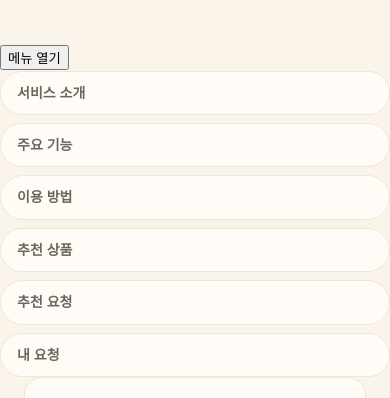
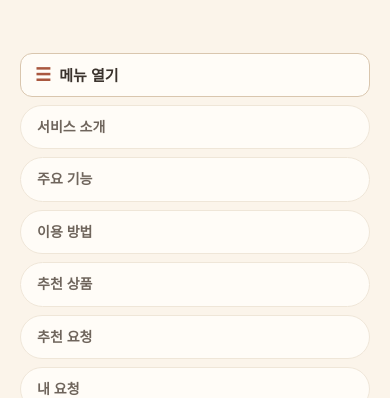
Before and after one commit to JJ2210-J/jjpick-intro, a plain HTML site: page index.html in a window 390 px wide. Shown: the part 231-629 px from the top of the page. Drawn offline with Linux system fonts and the light colour scheme.

Commit message:
feat(week10): 고정 메뉴·현재 위치 표시·모바일 메뉴 열기/닫기·필터 결과 스타일 추가
Co-Authored-By: Claude Opus 5.5 <noreply@anthropic.com>

```diff
--- a/style.css
+++ b/style.css
@@ -80,13 +80,35 @@ main,
   color: #6f655c;
 }
 
-/* ===== 페이지 내부 이동 메뉴: 허브의 필터 칩 모양 ===== */
+/* ===== 10주차: 주요 메뉴 — 화면 위에 고정, 현재 위치는 채운 칩으로 구분 ===== */
+html {
+  scroll-behavior: smooth;
+}
+
+@media (prefers-reduced-motion: reduce) {
+  html {
+    scroll-behavior: auto;
+  }
+}
+
+.site-nav {
+  position: sticky;
+  top: 0;
+  z-index: 30;
+  width: 100%;
+  margin-bottom: 24px;
+  padding: 10px 24px;
+  background-color: rgba(251, 244, 234, 0.95);
+  border-bottom: 1px solid #efe6d8;
+}
+
 .site-nav ul {
   display: flex;
   flex-wrap: wrap;
   justify-content: center;
   gap: 8px;
-  margin: 0;
+  max-width: 1100px;
+  margin: 0 auto;
   padding: 0;
   list-style: none;
 }
@@ -105,14 +127,33 @@ main,
 }
 
 .site-nav a:hover {
-  color: #ffffff;
-  background-color: #a9573f;
+  color: #a9573f;
+  background-color: #f6ebdc;
   border-color: #a9573f;
 }
 
 .site-nav a:focus {
   outline: 3px solid #a9573f;
   outline-offset: 2px;
+}
+
+/* 현재 위치: 테라코타로 채우고 굵은 밑줄 — 색만이 아니라 모양으로도 구분 */
+.site-nav a.is-current {
+  color: #ffffff;
+  background-color: #a9573f;
+  border-color: #a9573f;
+  box-shadow: inset 0 -3px 0 #6e3424;
+}
+
+/* 넓은 화면에서는 열기·닫기 버튼을 숨긴다 */
+.menu-toggle {
+  display: none;
+}
+
+/* 고정 메뉴에 가려지지 않게 이동 위치를 아래로 */
+.content-section,
+.my-requests {
+  scroll-margin-top: 76px;
 }
 
 /* ===== 섹션 카드 ===== */
@@ -821,6 +862,18 @@ main,
   color: #a35a12;
 }
 
+/* 10주차: 필터 결과 수 안내 */
+.filter-result {
+  margin: 0 0 14px;
+  font-size: 14px;
+  font-weight: 700;
+  color: #6f655c;
+}
+
+.request-filters {
+  margin-top: 12px;
+}
+
 /* 9주차: 입력 조건 도움말 */
 .request-section .field-help {
   margin: 2px 0 0;
@@ -1248,16 +1301,63 @@ main,
     font-size: 16px;
   }
 
-  /* 내비게이션을 세로로 배치 */
+  /* 10주차: 좁은 화면 — 메뉴 버튼으로 열고 닫는다. 열면 세로 목록 */
+  .site-nav {
+    padding: 8px 20px;
+  }
+
+  .menu-toggle {
+    display: flex;
+    align-items: center;
+    gap: 8px;
+    width: 100%;
+    min-height: 44px;
+    padding: 8px 14px;
+    font-family: inherit;
+    font-size: 15px;
+    font-weight: 700;
+    color: #3a322c;
+    background-color: #fffcf7;
+    border: 1px solid #d9c6ae;
+    border-radius: 12px;
+    cursor: pointer;
+  }
+
+  .menu-toggle::before {
+    content: "☰";
+    font-size: 18px;
+    color: #a9573f;
+  }
+
+  .menu-toggle[aria-expanded="true"]::before {
+    content: "✕";
+  }
+
+  .menu-toggle:focus {
+    outline: 3px solid #a9573f;
+    outline-offset: 2px;
+  }
+
   .site-nav ul {
     flex-direction: column;
     align-items: stretch;
     gap: 8px;
+    padding-top: 8px;
+  }
+
+  /* 자바스크립트가 켜져 있으면 닫힌 상태로 시작한다 */
+  .js .site-nav:not(.is-open) ul {
+    display: none;
   }
 
   .site-nav a {
     display: block;
     padding: 10px 16px;
+  }
+
+  .content-section,
+  .my-requests {
+    scroll-margin-top: 72px;
   }
 
   .content-section {
```
